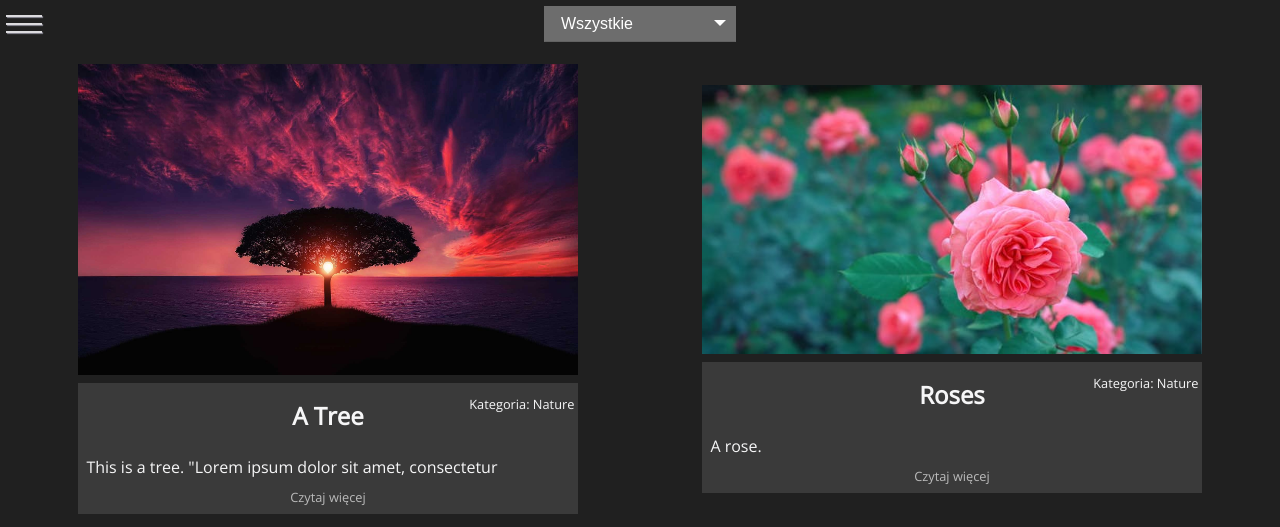
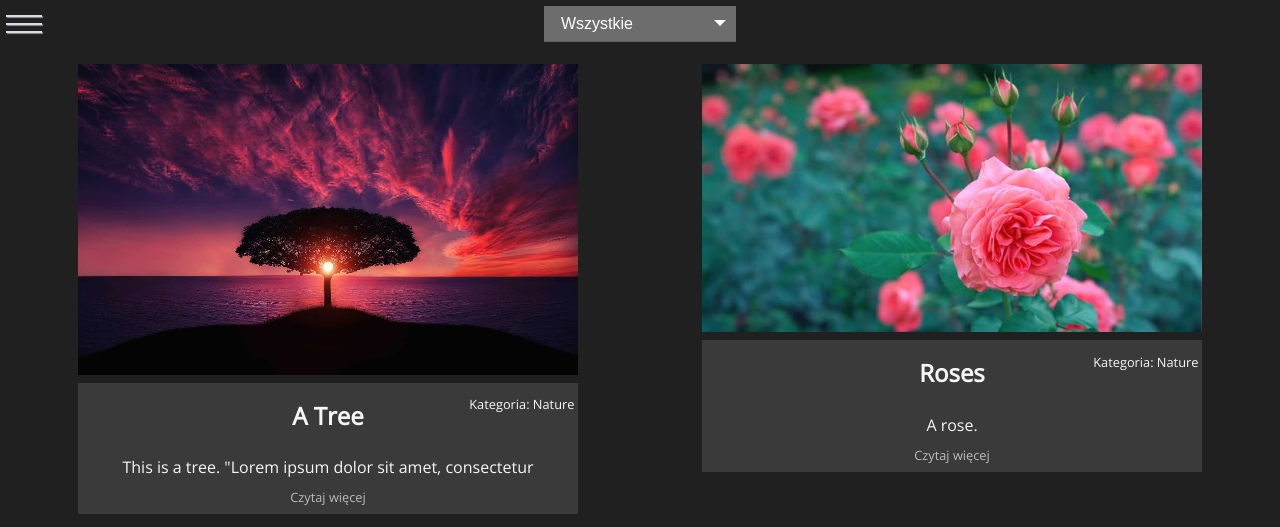
Before and after one commit to TarasekM/Nicola-Site, a Django app: page / in a window 1280 px wide. Shown: the top 527 px of the page. Run offline with Django 3.2, Linux system fonts and the light colour scheme; data comes from the database, SQL or seed files in the repository; style sheets or scripts are compiled from the project's sources; some libraries are stand-ins or nearby versions.

Commit message:
Visual revision of text and post behavior

```diff
--- a/website/static/css/main.css
+++ b/website/static/css/main.css
@@ -143,6 +143,7 @@ main {
   width: 100%;
   display: flex;
   flex-direction: column;
+  justify-content: center;
 }
 .images_containter .image-description .title_category_one_line {
   display: block;
@@ -162,6 +163,7 @@ main {
 .images_containter .image-description .image-description_text {
   margin: 0;
   padding: 0.5rem;
+  text-align: center;
 }
 .images_containter .image-description .image-description_text .image-description_pub-date {
   margin: auto;
@@ -216,7 +218,7 @@ main {
   }
   .images_containter .image_containter {
     max-width: 80%;
-    align-self: center;
+    align-self: flex-start;
     justify-self: center;
     cursor: pointer;
   }
--- a/website/static/css/main.scss
+++ b/website/static/css/main.scss
@@ -151,6 +151,7 @@ main{
     width: 100%;
     display: flex;
     flex-direction: column;
+    justify-content: center;
 
     .title_category_one_line{
       display: block;
@@ -173,6 +174,7 @@ main{
     .image-description_text{
       margin: 0;
       padding: 0.5rem;
+      text-align: center;
 
       .image-description_pub-date{
         margin: auto;
@@ -229,7 +231,7 @@ main{
 
      .image_containter{
        max-width: 80%;
-       align-self: center;
+       align-self: flex-start;
        justify-self: center;
        cursor: pointer;
        }
```
Also changed, not shown: 1 other file.
